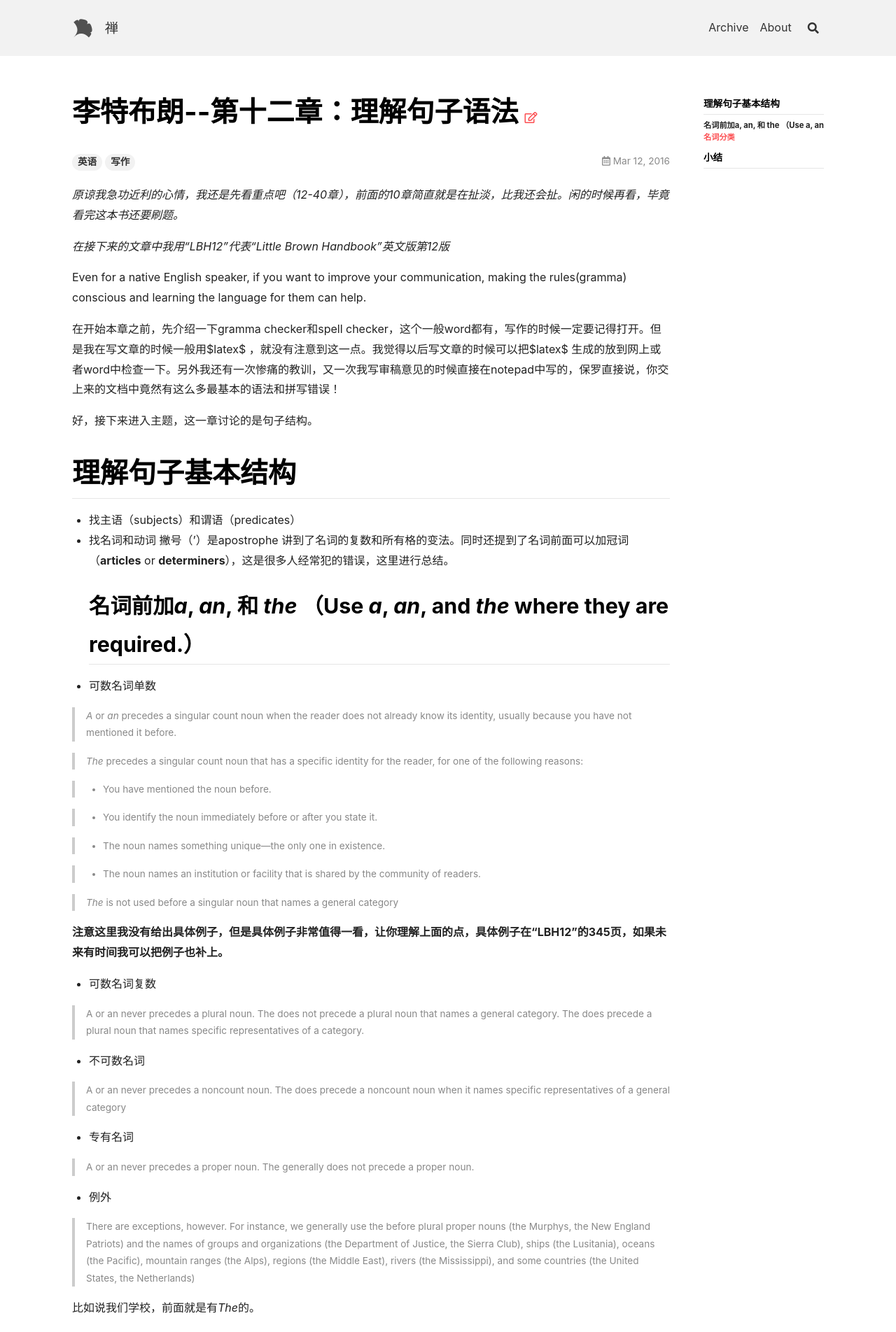
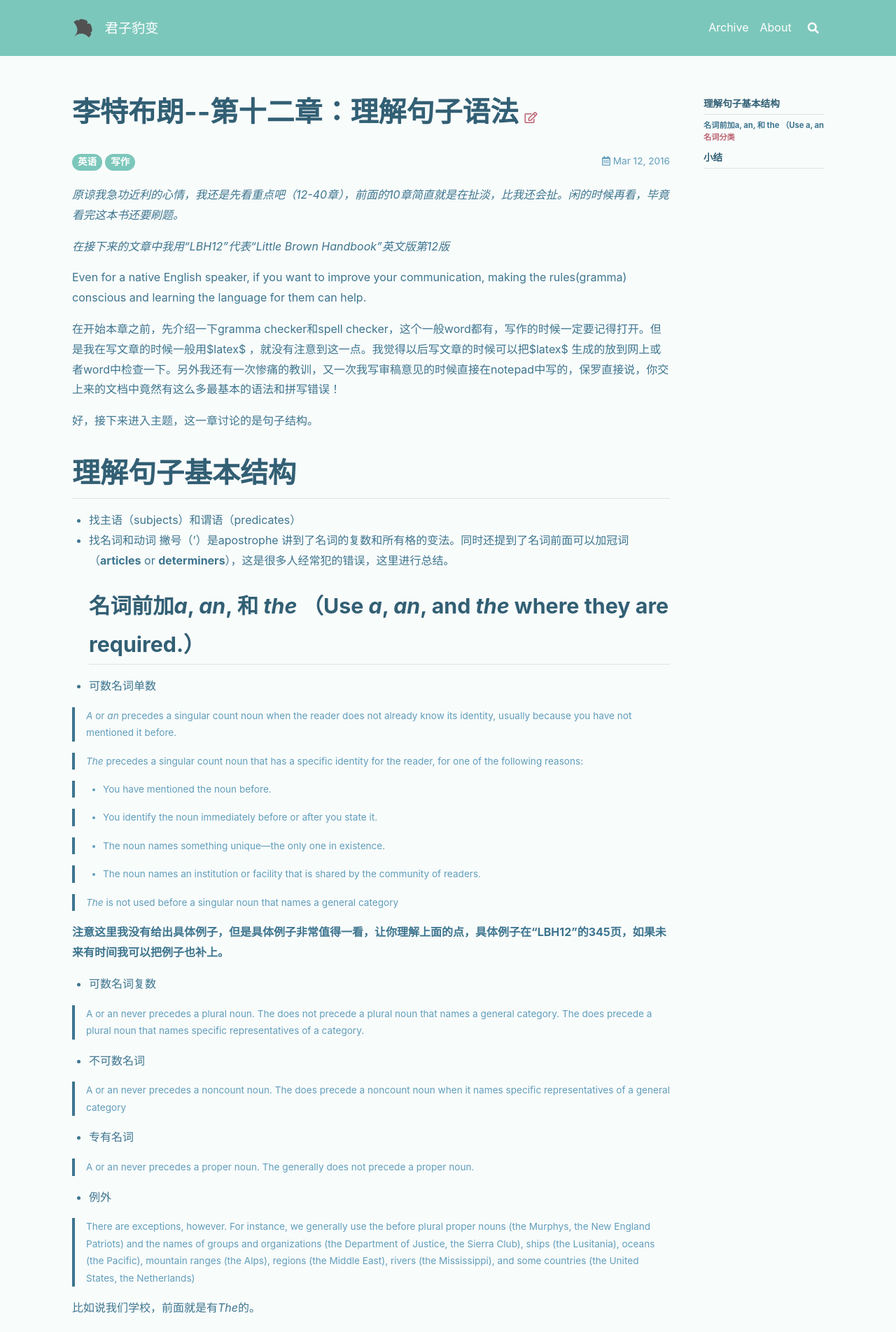
Before and after one commit to bio0/bio0.github.io, a Jekyll site: the page built from _posts/english/2016-03-12-little_brown_1.md, in a window 1280 px wide. Shown: the top 1904 px of the page at 70% size. Built offline with Jekyll 4.4.1, drawn with Linux system fonts in a browser that asks for light colours; nearby versions of some CDN libraries; some of the changed text lies outside the part shown.

Commit message:
Update _config.yml

```diff
--- a/_config.yml
+++ b/_config.yml
@@ -16,11 +16,11 @@
 
 ## => Site Settings
 ##############################
-text_skin: default # "default" (default), "dark", "forest", "ocean", "chocolate", "orange"
+text_skin: forest # "default" (default), "dark", "forest", "ocean", "chocolate", "orange"
 highlight_theme: default # "default" (default), "tomorrow", "tomorrow-night", "tomorrow-night-eighties", "tomorrow-night-blue", "tomorrow-night-bright"
 url     : # the base hostname & protocol for your site e.g. https://www.someone.com
 baseurl : # not set
-title   : 禅
+title   : 君子豹变
 description: > # this means to ignore newlines until "Language & timezone"
   禅意花园
 
```
